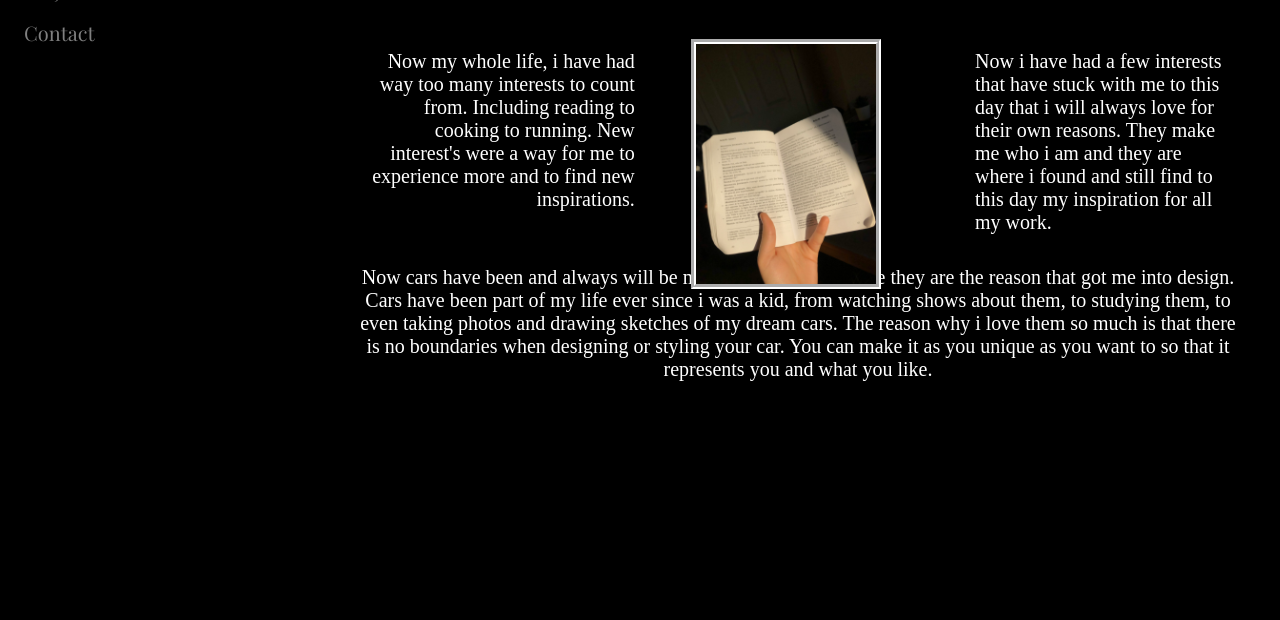
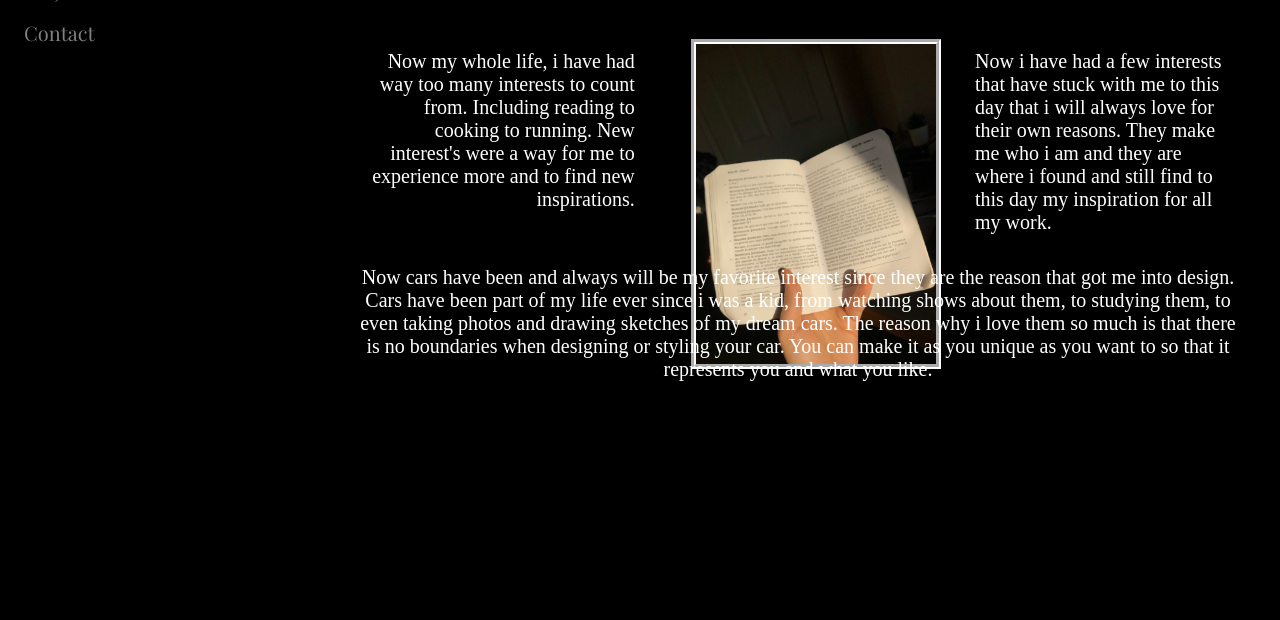
Before and after one commit to TommyJasson/Interests, a plain HTML site: page index.html in a window 1280 px wide. Shown: the part 169-789 px from the top of the page. Drawn offline with nearby package versions, Linux system fonts and the light colour scheme; grey boxes are pictures that could not be loaded; a web font is replaced by a local one.

Commit message:
everything

```diff
--- a/index.html
+++ b/index.html
@@ -150,10 +150,11 @@
       }
 
       .text4 {
+        position: relative;
         text-align: center;
         max-height: 100%;
         max-width: 100%;
-        left: 75%;
+        left: 0%;
         color: white;
         padding: 15px;
       }
@@ -171,8 +172,8 @@
         position: absolute;
         top: 26%;
         left: 54%;
-        max-width: 30%;
-        max-height: 30%;
+        max-width: 40%;
+        max-height: 40%;
         border: 5px white groove
       }
 
```
